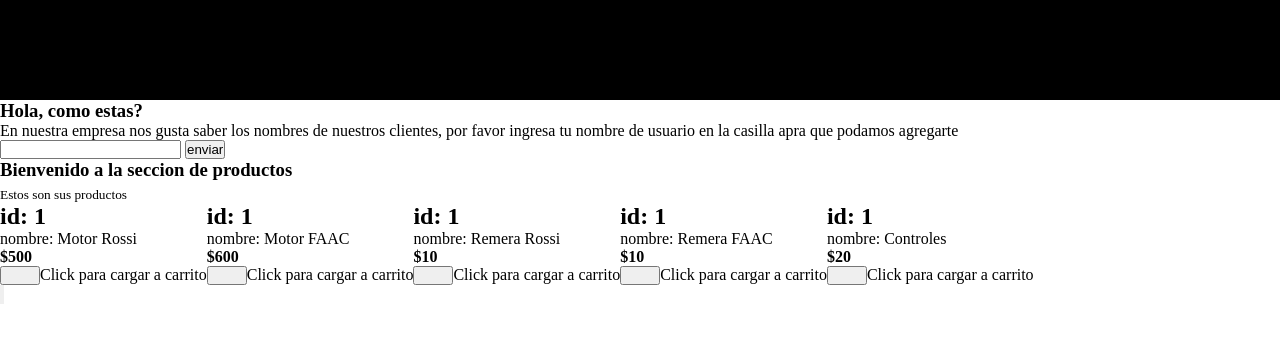
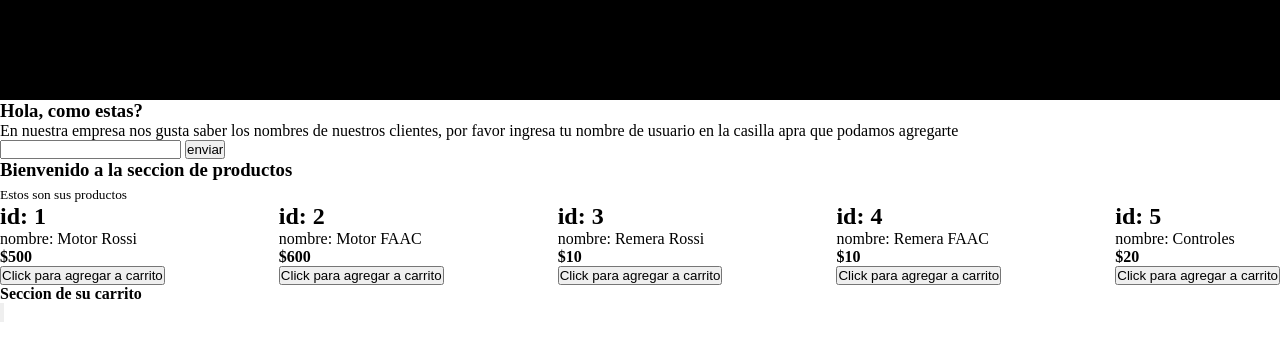
Before and after one commit to EzequielBengoechea224/PreEntrega3Bengoechea-JS, a website: page index.html in a window 1280 px wide. Drawn offline with Linux system fonts and the light colour scheme.

Commit message:
Modificacion de seccion productos en la parte del flex

```diff
--- a/index.html
+++ b/index.html
@@ -10,6 +10,9 @@
     <header></header>
     <section id="entrada"></section>
     <section id="productos"></section>
+    <section id="carrito">
+        <h4>Seccion de su carrito</h4>
+    </section>
     <script src="main.js"></script>
     <input type="button">
 </body>
--- a/main.js
+++ b/main.js
@@ -26,10 +26,10 @@ const productos = JSON.parse(localStorage.getItem("ProductosVec")) || [];
 
 const cargarArrayProds = () =>{
     const P1 = new Productos(1,"Motor Rossi",500);
-    const P2 = new Productos(1,"Motor FAAC",600);
-    const P3 = new Productos(1,"Remera Rossi",10);
-    const P4 = new Productos(1,"Remera FAAC",10);
-    const P5 = new Productos(1,"Controles",20);
+    const P2 = new Productos(2,"Motor FAAC",600);
+    const P3 = new Productos(3,"Remera Rossi",10);
+    const P4 = new Productos(4,"Remera FAAC",10);
+    const P5 = new Productos(5,"Controles",20);
     productos.push(P1);
     productos.push(P2);
     productos.push(P3);
@@ -108,7 +108,7 @@ if(productos.length != 0){
         <p>nombre: ${item.nombre_producto}</p>
         <b>$${item.precio_producto}</b>
         <p></p>
-        <input type="button" class="ancho-carrito" id="button${i}">Click para cargar a carrito
+        <input type="button" value="Click para agregar a carrito" id="button${i}">
         `;
         sectionProducts.appendChild(divProds2)
 
--- a/scss/styles.scss
+++ b/scss/styles.scss
@@ -10,9 +10,8 @@ header{
 
 
 .flex{
+    width: auto;
     display: flex;
+    justify-content: space-between;
+    flex-wrap: wrap;
 }
-
-.ancho-carrito{
-    width: 40px;
-}
```
Also changed, not shown: css/styles.css, 1 other file.
